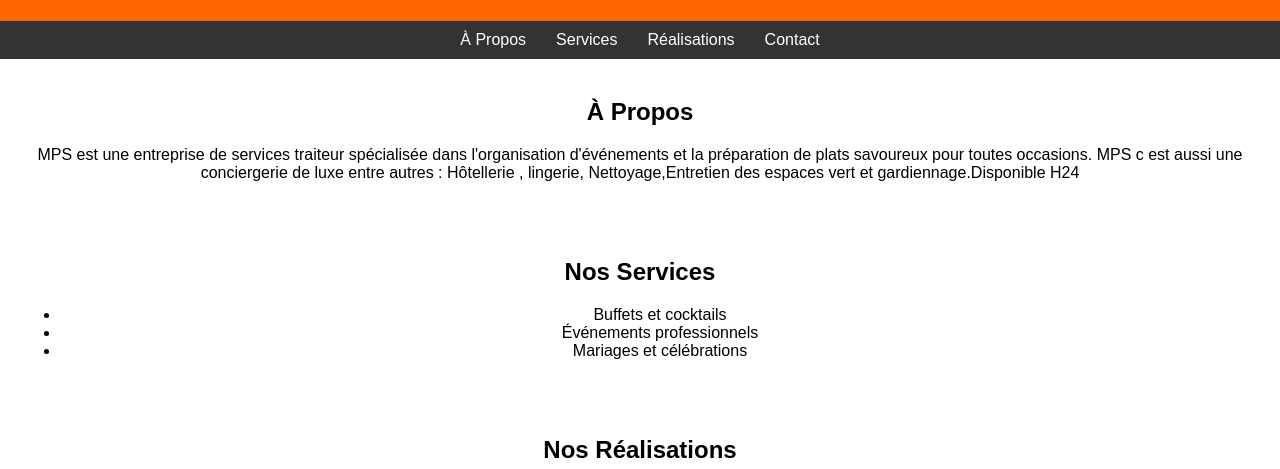
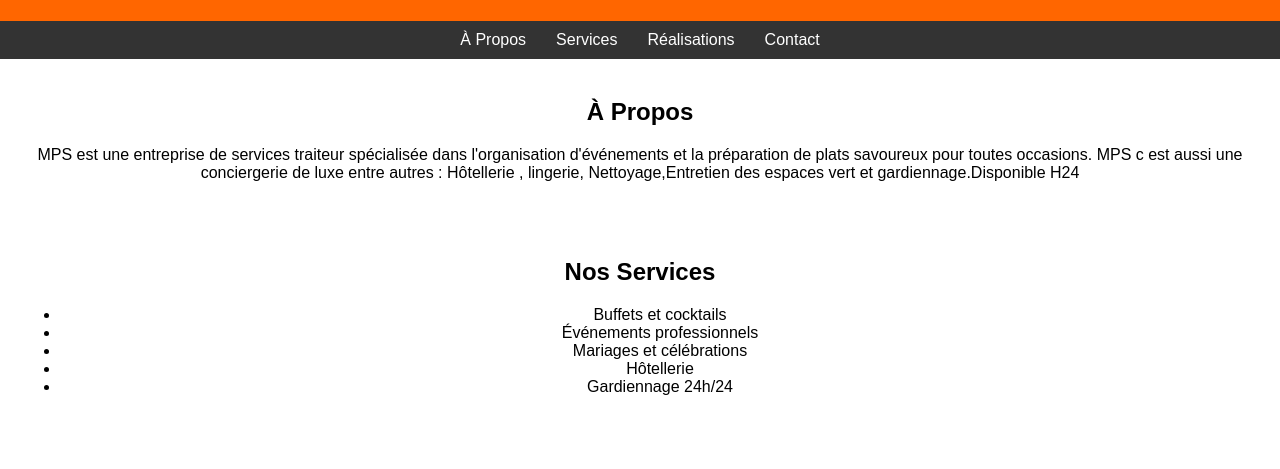
Before and after one commit to icoulibaly05/mps, a plain HTML site: page index.html in a window 1280 px wide. Shown: the part 183-652 px from the top of the page. Drawn offline with Linux system fonts and the light colour scheme.

Commit message:
Update index.html

```diff
--- a/index.html
+++ b/index.html
@@ -31,6 +31,8 @@
                 <li>Buffets et cocktails</li>
                 <li>Événements professionnels</li>
                 <li>Mariages et célébrations</li>
+                <li>Hôtellerie</li>
+                <li>Gardiennage 24h/24</li>
             </ul>
         </section>
         <section id="realizations" class="section">
```
